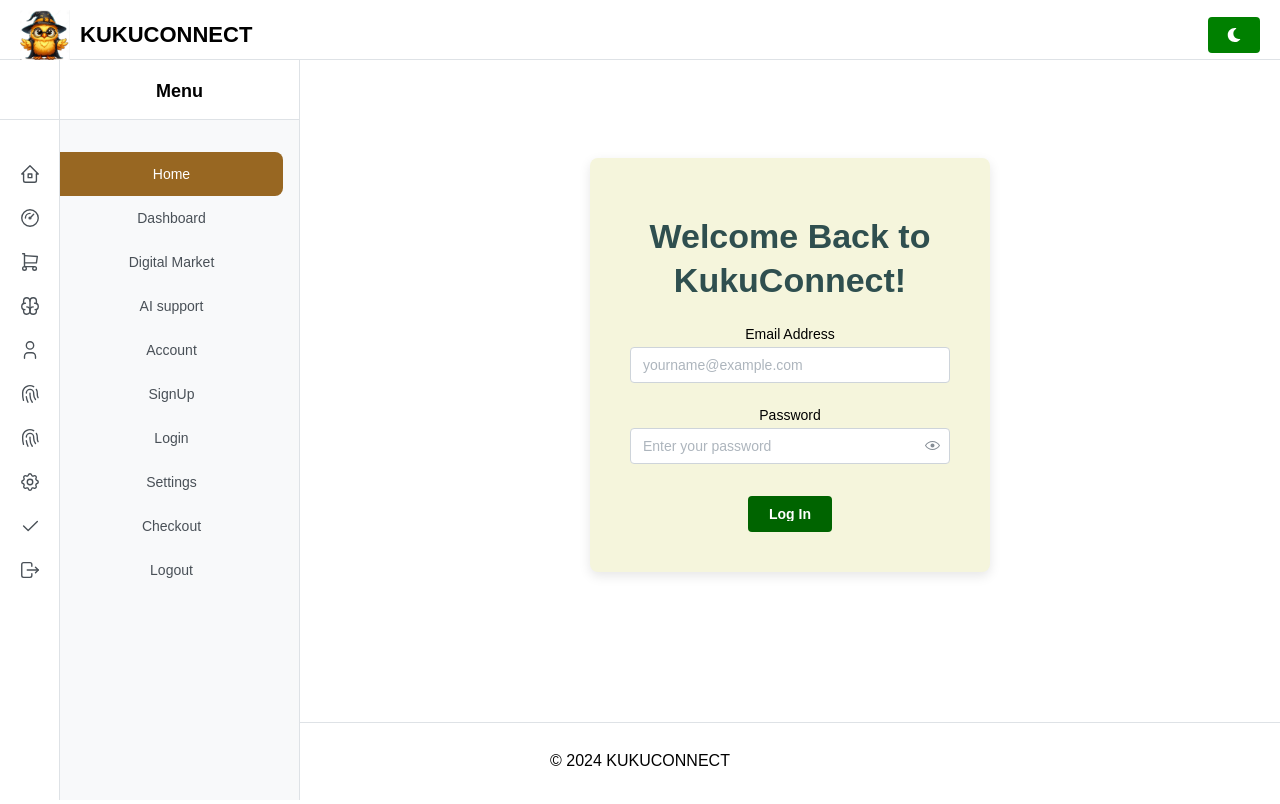
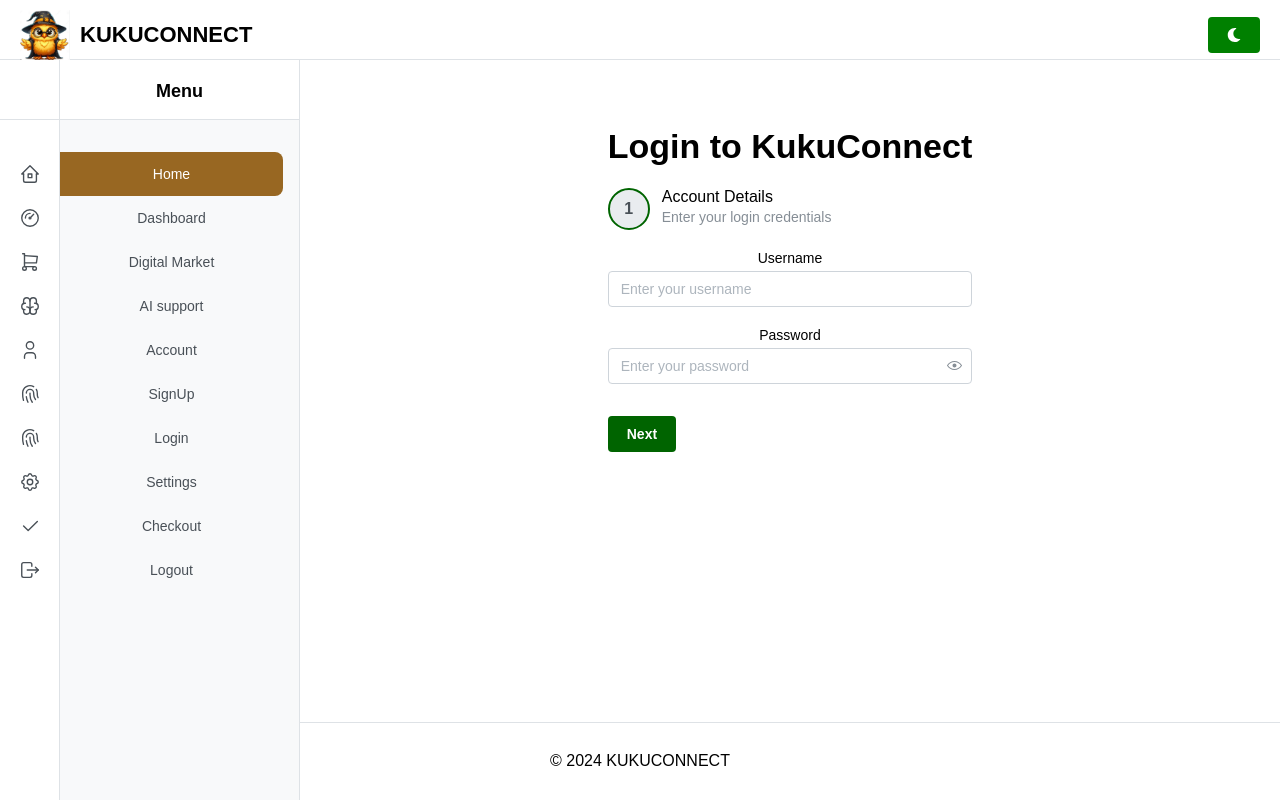
Before and after one commit to Voste126/KUKUCONNECT, a React (Vite) app in the folder frontend/: page /login in a window 1280 px wide. Shown: the top 804 px of the page. Built offline with nearby package versions, Linux system fonts and the light colour scheme.

Commit message:
FEAT:complete User authentication on Developement stage

```diff
--- a/frontend/src/components/LoginForm.tsx
+++ b/frontend/src/components/LoginForm.tsx
@@ -1,50 +1,124 @@
-import { TextInput, PasswordInput, Button, Group, Box, Title } from '@mantine/core';
+import React, { useState } from 'react';
+import {
+  Stepper,
+  Button,
+  Group,
+  TextInput,
+  PasswordInput,
+  Container,
+  Title,
+  Notification,
+} from '@mantine/core';
 import { useForm } from '@mantine/form';
+import { showNotification } from '@mantine/notifications';
+import { useNavigate } from 'react-router-dom';
+import axios from 'axios';
+import { IconCheck, IconX } from '@tabler/icons-react';
 
-const LoginForm = () => {
+// Login Page
+export const LoginPage: React.FC = () => {
+  const [active, setActive] = useState(0);
+  const navigate = useNavigate();
+
   const form = useForm({
     initialValues: {
       username: '',
       password: '',
     },
 
-    validate: {
-      username: (value) => (value.length < 2 ? 'Username must have at least 2 characters' : null),
-      password: (value) => (value.length < 6 ? 'Password must have at least 6 characters' : null),
+    validate: (values) => {
+      if (active === 0) {
+        return {
+          username: values.username.trim().length < 1 ? 'Username is required' : null,
+          password: values.password.length < 1 ? 'Password is required' : null,
+        };
+      }
+
+      return {};
     },
   });
 
-  const handleSubmit = () => {
-    // e.preventDefault();
-    // console.log(form.values); // Handle form submission
+  const nextStep = () => {
+    if (!form.validate().hasErrors) {
+      setActive((current) => (current < 1 ? current + 1 : current));
+    }
+  };
+
+  const prevStep = () => setActive((current) => (current > 0 ? current - 1 : current));
+
+  const handleLogin = async () => {
+    try {
+      const response = await axios.post(
+        'http://localhost:8000/api/users/login/',
+        {
+          username: form.values.username,
+          password: form.values.password,
+        },
+        {
+          headers: {
+            'Content-Type': 'application/json',
+          },
+        }
+      );
+
+      localStorage.setItem('accessToken', response.data.access);
+      localStorage.setItem('refreshToken', response.data.refresh);
+
+      showNotification({
+        title: 'Login Successful',
+        message: 'Redirecting to the digital market...',
+        icon: <IconCheck size={16} />,
+        color: 'teal',
+      });
+
+      navigate('/digital-market');
+    } catch {
+      showNotification({
+        title: 'Login Failed',
+        message: 'Invalid credentials, please try again.',
+        icon: <IconX size={16} />,
+        color: 'red',
+      });
+    }
   };
 
   return (
-    <Box style={{ maxWidth: 400 }} mx="auto">
-      <Title order={2}  style={{ color: '#2F4F4F'}}>Login</Title>
-      <form onSubmit={form.onSubmit(handleSubmit)}>
+    <Container size="sm">
+      <Title mt="md" mb="lg">Login to KukuConnect</Title>
+      <Stepper active={active} onStepClick={setActive}>
+        <Stepper.Step label="Account Details" description="Enter your login credentials">
           <TextInput
             label="Username"
             placeholder="Enter your username"
             {...form.getInputProps('username')}
-          required
-          mb="md"
           />
           <PasswordInput
+            mt="md"
             label="Password"
             placeholder="Enter your password"
             {...form.getInputProps('password')}
-          required
-          mb="md"
           />
-        <Group  mt="lg">
-          <Button type="submit" style={{ backgroundColor: '#8B4513', color: 'white', width: '100%' }}>
-            Login
-          </Button>
+        </Stepper.Step>
+
+        <Stepper.Completed>
+          <Notification title="All steps completed!" color="teal" mt="md">
+            Review your information and submit to complete login.
+          </Notification>
+        </Stepper.Completed>
+      </Stepper>
+
+      <Group mt="xl">
+        {active !== 0 && (
+          <Button variant="default" onClick={prevStep}>Back</Button>
+        )}
+        {active === 1 ? (
+          <Button onClick={handleLogin}>Submit</Button>
+        ) : (
+          <Button onClick={nextStep}>Next</Button>
+        )}
       </Group>
-      </form>
-    </Box>
+    </Container>
   );
 };
 
-export default LoginForm;
+export default LoginPage;
--- a/frontend/src/components/LoginPage.tsx
+++ /dev/null
@@ -1,68 +0,0 @@
-import React from 'react';
-import {
-  Button,
-  Group,
-  TextInput,
-  PasswordInput,
-  Container,
-  Title,
-} from '@mantine/core';
-import { useForm } from '@mantine/form';
-import { showNotification } from '@mantine/notifications';
-import { IconCheck } from '@tabler/icons-react';
-import styles from './LoginPage.module.css';
-
-export const LoginPage: React.FC = () => {
-  const form = useForm({
-    initialValues: {
-      email: '',
-      password: '',
-    },
-
-    validate: {
-      email: (value) =>
-        !/^\S+@\S+\.\S+$/.test(value) ? 'Please enter a valid email address' : null,
-      password: (value) =>
-        value.length < 6 ? 'Password must include at least 6 characters' : null,
-    },
-  });
-
-  const handleLogin = () => {
-    if (!form.validate().hasErrors) {
-      showNotification({
-        title: 'Login Successful',
-        message: `Welcome back to KukuConnect, ${form.values.email}!`,
-        icon: <IconCheck size={16} />,
-        color: 'teal',
-      });
-    }
-  };
-
-  return (
-    <Container className={styles.container}>
-        <Title className={styles.title} mt="md" mb="lg">
-            Welcome Back to KukuConnect!
-        </Title>
-        <TextInput
-            className={styles.textInput}
-            label="Email Address"
-            placeholder="yourname@example.com"
-            {...form.getInputProps('email')}
-        />
-        <PasswordInput
-            className={styles.textInput}
-            mt="md"
-            label="Password"
-            placeholder="Enter your password"
-            {...form.getInputProps('password')}
-        />
-        <Group className={styles.buttonGroup} mt="xl">
-            <Button className={styles.button} onClick={handleLogin}>
-            Log In
-            </Button>
-        </Group>
-    </Container>
-  );
-};
-
-export default LoginPage;
--- a/frontend/src/components/RouterSwitcher.tsx
+++ b/frontend/src/components/RouterSwitcher.tsx
@@ -5,7 +5,7 @@
 
 // Lazy load components
 const Home = React.lazy(() => import("./HomeButton"));
-const LoginPage = React.lazy(() => import("./LoginPage"));
+const LoginPage = React.lazy(() => import("./LoginForm"));
 const SignUpPage = React.lazy(() => import("./SignUpPage"));
 const ProductList = React.lazy(() => import("../pages/ProductList"));
 const Dashboard = React.lazy(() => import("./Dashboard"));
--- a/frontend/src/components/SignUpPage.tsx
+++ b/frontend/src/components/SignUpPage.tsx
@@ -13,7 +13,8 @@
 import { useForm } from '@mantine/form';
 import { showNotification } from '@mantine/notifications';
 import { useNavigate } from 'react-router-dom';
-import { IconCheck } from '@tabler/icons-react';
+import { IconCheck, IconX } from '@tabler/icons-react';
+import axios from 'axios';
 
 // Signup Page
 export const SignupPage: React.FC = () => {
@@ -24,7 +25,6 @@
     initialValues: {
       username: '',
       password: '',
-      name: '',
       email: '',
       userType: '',
     },
@@ -32,14 +32,13 @@
     validate: (values) => {
       if (active === 0) {
         return {
-          username: values.username.trim().length < 6 ? 'Username must include at least 6 characters' : null,
+          username: values.username.trim().length < 1 ? 'Username is required and must include valid characters' : null,
           password: values.password.length < 6 ? 'Password must include at least 6 characters' : null,
         };
       }
 
       if (active === 1) {
         return {
-          name: values.name.trim().length < 2 ? 'Name must include at least 2 characters' : null,
           email: !/^[^\s@]+@[^\s@]+\.[^\s@]+$/.test(values.email) ? 'Invalid email' : null,
           userType: values.userType ? null : 'Please select user type',
         };
@@ -57,22 +56,38 @@
 
   const prevStep = () => setActive((current) => (current > 0 ? current - 1 : current));
 
-  const handleSignup = () => {
-    // Simulate API call
-    setTimeout(() => {
+  const handleSignup = async () => {
+    const { username, password, email, userType } = form.values;
+
+    try {
+      await axios.post('http://localhost:8000/api/users/register/', {
+        username,
+        password,
+        email,
+        user_type: userType,
+      });
+
       showNotification({
         title: 'Signup Successful',
         message: 'Redirecting to login page...',
         icon: <IconCheck size={16} />,
         color: 'teal',
       });
+
       navigate('/login');
-    }, 1000);
+    } catch (error) {
+      showNotification({
+        title: 'Signup Failed',
+        message: axios.isAxiosError(error) && error.response?.data?.detail ? error.response.data.detail : 'An error occurred during signup.',
+        icon: <IconX size={16} />,
+        color: 'red',
+      });
+    }
   };
 
   return (
     <Container size="sm">
-      <Title  mt="md" mb="lg">Sign Up to KukuConnect</Title>
+      <Title mt="md" mb="lg">Sign Up</Title>
       <Stepper active={active} onStepClick={setActive} >
         <Stepper.Step label="Account Details" description="Set your account credentials">
           <TextInput
@@ -89,11 +104,6 @@
         </Stepper.Step>
 
         <Stepper.Step label="Personal Information" description="Enter your details">
-          <TextInput
-            label="Name"
-            placeholder="Enter your name"
-            {...form.getInputProps('name')}
-          />
           <TextInput
             mt="md"
             label="Email"
@@ -119,7 +129,7 @@
         </Stepper.Completed>
       </Stepper>
 
-      <Group  mt="xl">
+      <Group mt="xl">
         {active !== 0 && (
           <Button variant="default" onClick={prevStep}>Back</Button>
         )}
@@ -131,5 +141,6 @@
       </Group>
     </Container>
   );
-};;
+};
+
 export default SignupPage;
```
Lines whose indentation alone changed are shown as unchanged.
